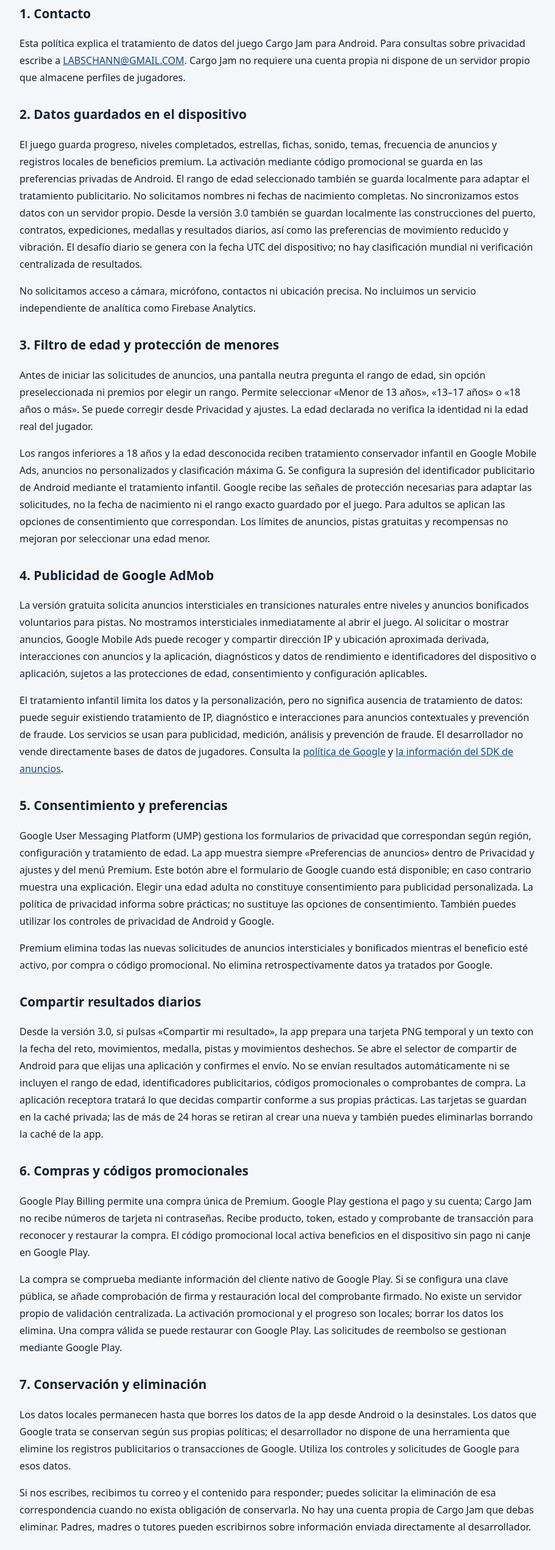
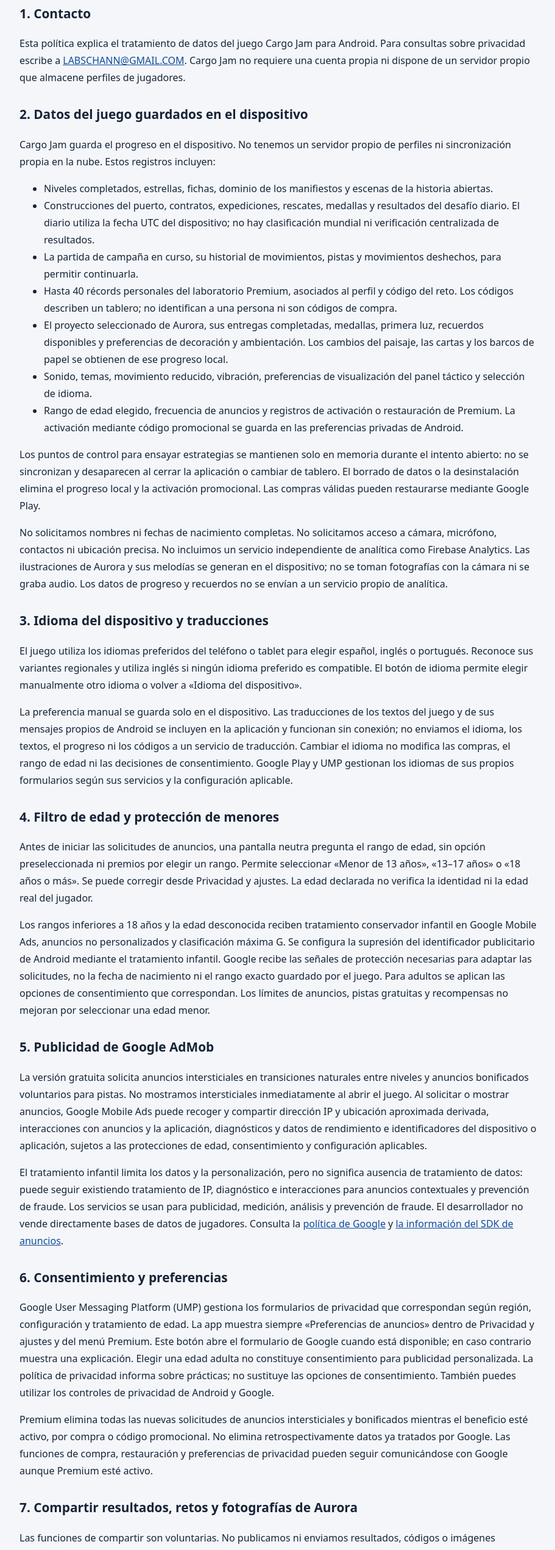
Before and after one commit to jyachann/cargojam-privacidad, a plain HTML site: page index.html in a window 1280 px wide. Shown: the part 240-2781 px from the top of the page at 61% size, without its empty margins (183-1094 px from the left). Drawn offline with Linux system fonts and the light colour scheme.

Commit message:
Actualiza privacidad: idiomas, Aurora, laboratorio Premium y datos locales

```diff
--- a/index.html
+++ b/index.html
@@ -1,12 +1,33 @@
-<!doctype html><html lang="es"><head><meta charset="utf-8"><meta name="viewport" content="width=device-width,initial-scale=1"><title>Política de privacidad | Cargo Jam</title><style>body{margin:0;background:#f4f6fa;color:#172436;font:16px/1.75 system-ui,sans-serif}main{max-width:850px;margin:auto;padding:32px 24px 64px}h1{font-size:2.5rem;line-height:1.2}h2{font-size:1.3rem}section{margin:28px 0}a{color:#104b9b;overflow-wrap:anywhere}header{border-top:6px solid #1659ae;padding-top:20px}</style></head><body><main><header><b>CARGO JAM</b><h1>Política de privacidad</h1><p>Última actualización: 18 de octubre de 2026</p></header>
+<!doctype html><html lang="es"><head><meta charset="utf-8"><meta name="viewport" content="width=device-width,initial-scale=1"><title>Política de privacidad | Cargo Jam</title><style>body{margin:0;background:#f4f6fa;color:#172436;font:16px/1.75 system-ui,sans-serif}main{max-width:850px;margin:auto;padding:32px 24px 64px}h1{font-size:2.5rem;line-height:1.2}h2{font-size:1.3rem}section{margin:28px 0}a{color:#104b9b;overflow-wrap:anywhere}header{border-top:6px solid #1659ae;padding-top:20px}</style></head><body><main><header><b>CARGO JAM</b><h1>Política de privacidad</h1><p>Última actualización: 28 de octubre de 2026</p></header>
 <section><h2>1. Contacto</h2><p>Esta política explica el tratamiento de datos del juego Cargo Jam para Android. Para consultas sobre privacidad escribe a <a href="mailto:LABSCHANN@GMAIL.COM">LABSCHANN@GMAIL.COM</a>. Cargo Jam no requiere una cuenta propia ni dispone de un servidor propio que almacene perfiles de jugadores.</p></section>
-<section><h2>2. Datos guardados en el dispositivo</h2><p>El juego guarda progreso, niveles completados, estrellas, fichas, sonido, temas, frecuencia de anuncios y registros locales de beneficios premium. La activación mediante código promocional se guarda en las preferencias privadas de Android. El rango de edad seleccionado también se guarda localmente para adaptar el tratamiento publicitario. No solicitamos nombres ni fechas de nacimiento completas. No sincronizamos estos datos con un servidor propio. Desde la versión 3.0 también se guardan localmente las construcciones del puerto, contratos, expediciones, medallas y resultados diarios, así como las preferencias de movimiento reducido y vibración. El desafío diario se genera con la fecha UTC del dispositivo; no hay clasificación mundial ni verificación centralizada de resultados.</p><p>No solicitamos acceso a cámara, micrófono, contactos ni ubicación precisa. No incluimos un servicio independiente de analítica como Firebase Analytics.</p></section>
-<section><h2>3. Filtro de edad y protección de menores</h2><p>Antes de iniciar las solicitudes de anuncios, una pantalla neutra pregunta el rango de edad, sin opción preseleccionada ni premios por elegir un rango. Permite seleccionar «Menor de 13 años», «13–17 años» o «18 años o más». Se puede corregir desde Privacidad y ajustes. La edad declarada no verifica la identidad ni la edad real del jugador.</p><p>Los rangos inferiores a 18 años y la edad desconocida reciben tratamiento conservador infantil en Google Mobile Ads, anuncios no personalizados y clasificación máxima G. Se configura la supresión del identificador publicitario de Android mediante el tratamiento infantil. Google recibe las señales de protección necesarias para adaptar las solicitudes, no la fecha de nacimiento ni el rango exacto guardado por el juego. Para adultos se aplican las opciones de consentimiento que correspondan. Los límites de anuncios, pistas gratuitas y recompensas no mejoran por seleccionar una edad menor.</p></section>
-<section><h2>4. Publicidad de Google AdMob</h2><p>La versión gratuita solicita anuncios intersticiales en transiciones naturales entre niveles y anuncios bonificados voluntarios para pistas. No mostramos intersticiales inmediatamente al abrir el juego. Al solicitar o mostrar anuncios, Google Mobile Ads puede recoger y compartir dirección IP y ubicación aproximada derivada, interacciones con anuncios y la aplicación, diagnósticos y datos de rendimiento e identificadores del dispositivo o aplicación, sujetos a las protecciones de edad, consentimiento y configuración aplicables.</p><p>El tratamiento infantil limita los datos y la personalización, pero no significa ausencia de tratamiento de datos: puede seguir existiendo tratamiento de IP, diagnóstico e interacciones para anuncios contextuales y prevención de fraude. Los servicios se usan para publicidad, medición, análisis y prevención de fraude. El desarrollador no vende directamente bases de datos de jugadores. Consulta la <a href="https://policies.google.com/privacy">política de Google</a> y <a href="https://developers.google.com/admob/android/privacy/play-data-disclosure">la información del SDK de anuncios</a>.</p></section>
-<section><h2>5. Consentimiento y preferencias</h2><p>Google User Messaging Platform (UMP) gestiona los formularios de privacidad que correspondan según región, configuración y tratamiento de edad. La app muestra siempre «Preferencias de anuncios» dentro de Privacidad y ajustes y del menú Premium. Este botón abre el formulario de Google cuando está disponible; en caso contrario muestra una explicación. Elegir una edad adulta no constituye consentimiento para publicidad personalizada. La política de privacidad informa sobre prácticas; no sustituye las opciones de consentimiento. También puedes utilizar los controles de privacidad de Android y Google.</p><p>Premium elimina todas las nuevas solicitudes de anuncios intersticiales y bonificados mientras el beneficio esté activo, por compra o código promocional. No elimina retrospectivamente datos ya tratados por Google.</p></section>
-<section><h2>Compartir resultados diarios</h2><p>Desde la versión 3.0, si pulsas «Compartir mi resultado», la app prepara una tarjeta PNG temporal y un texto con la fecha del reto, movimientos, medalla, pistas y movimientos deshechos. Se abre el selector de compartir de Android para que elijas una aplicación y confirmes el envío. No se envían resultados automáticamente ni se incluyen el rango de edad, identificadores publicitarios, códigos promocionales o comprobantes de compra. La aplicación receptora tratará lo que decidas compartir conforme a sus propias prácticas. Las tarjetas se guardan en la caché privada; las de más de 24 horas se retiran al crear una nueva y también puedes eliminarlas borrando la caché de la app.</p></section>
-<section><h2>6. Compras y códigos promocionales</h2><p>Google Play Billing permite una compra única de Premium. Google Play gestiona el pago y su cuenta; Cargo Jam no recibe números de tarjeta ni contraseñas. Recibe producto, token, estado y comprobante de transacción para reconocer y restaurar la compra. El código promocional local activa beneficios en el dispositivo sin pago ni canje en Google Play.</p><p>La compra se comprueba mediante información del cliente nativo de Google Play. Si se configura una clave pública, se añade comprobación de firma y restauración local del comprobante firmado. No existe un servidor propio de validación centralizada. La activación promocional y el progreso son locales; borrar los datos los elimina. Una compra válida se puede restaurar con Google Play. Las solicitudes de reembolso se gestionan mediante Google Play.</p></section>
-<section><h2>7. Conservación y eliminación</h2><p>Los datos locales permanecen hasta que borres los datos de la app desde Android o la desinstales. Los datos que Google trata se conservan según sus propias políticas; el desarrollador no dispone de una herramienta que elimine los registros publicitarios o transacciones de Google. Utiliza los controles y solicitudes de Google para esos datos.</p><p>Si nos escribes, recibimos tu correo y el contenido para responder; puedes solicitar la eliminación de esa correspondencia cuando no exista obligación de conservarla. No hay una cuenta propia de Cargo Jam que debas eliminar. Padres, madres o tutores pueden escribirnos sobre información enviada directamente al desarrollador.</p></section>
-<section><h2>8. Seguridad y tratamiento internacional</h2><p>El juego limita el puente nativo a sus recursos locales. Los servicios externos transmiten información mediante conexiones cifradas. Ningún sistema garantiza seguridad absoluta. Google y el alojamiento pueden tratar datos fuera de tu país conforme a sus políticas.</p></section>
-<section><h2>9. Esta página</h2><p>La página no contiene cookies publicitarias, formularios ni seguimiento propio. Se aloja en GitHub Pages, cuyo proveedor puede registrar la IP por seguridad. Consulta la <a href="https://docs.github.com/es/site-policy/privacy-policies/github-general-privacy-statement">declaración de privacidad de GitHub</a>.</p></section>
-<section><h2>10. Actualizaciones</h2><p>Publicaremos cambios con su fecha cuando se modifiquen funciones o prácticas. Cuando corresponda, los servicios solicitarán nuevas decisiones de consentimiento.</p></section><footer>Contacto: <a href="mailto:LABSCHANN@GMAIL.COM">LABSCHANN@GMAIL.COM</a></footer></main></body></html>
+<section><h2>2. Datos del juego guardados en el dispositivo</h2>
+<p>Cargo Jam guarda el progreso en el dispositivo. No tenemos un servidor propio de perfiles ni sincronización propia en la nube. Estos registros incluyen:</p>
+<ul>
+<li>Niveles completados, estrellas, fichas, dominio de los manifiestos y escenas de la historia abiertas.</li>
+<li>Construcciones del puerto, contratos, expediciones, rescates, medallas y resultados del desafío diario. El diario utiliza la fecha UTC del dispositivo; no hay clasificación mundial ni verificación centralizada de resultados.</li>
+<li>La partida de campaña en curso, su historial de movimientos, pistas y movimientos deshechos, para permitir continuarla.</li>
+<li>Hasta 40 récords personales del laboratorio Premium, asociados al perfil y código del reto. Los códigos describen un tablero; no identifican a una persona ni son códigos de compra.</li>
+<li>El proyecto seleccionado de Aurora, sus entregas completadas, medallas, primera luz, recuerdos disponibles y preferencias de decoración y ambientación. Los cambios del paisaje, las cartas y los barcos de papel se obtienen de ese progreso local.</li>
+<li>Sonido, temas, movimiento reducido, vibración, preferencias de visualización del panel táctico y selección de idioma.</li>
+<li>Rango de edad elegido, frecuencia de anuncios y registros de activación o restauración de Premium. La activación mediante código promocional se guarda en las preferencias privadas de Android.</li>
+</ul>
+<p>Los puntos de control para ensayar estrategias se mantienen solo en memoria durante el intento abierto: no se sincronizan y desaparecen al cerrar la aplicación o cambiar de tablero. El borrado de datos o la desinstalación elimina el progreso local y la activación promocional. Las compras válidas pueden restaurarse mediante Google Play.</p>
+<p>No solicitamos nombres ni fechas de nacimiento completas. No solicitamos acceso a cámara, micrófono, contactos ni ubicación precisa. No incluimos un servicio independiente de analítica como Firebase Analytics. Las ilustraciones de Aurora y sus melodías se generan en el dispositivo; no se toman fotografías con la cámara ni se graba audio. Los datos de progreso y recuerdos no se envían a un servicio propio de analítica.</p></section>
+<section><h2>3. Idioma del dispositivo y traducciones</h2><p>El juego utiliza los idiomas preferidos del teléfono o tablet para elegir español, inglés o portugués. Reconoce sus variantes regionales y utiliza inglés si ningún idioma preferido es compatible. El botón de idioma permite elegir manualmente otro idioma o volver a «Idioma del dispositivo».</p><p>La preferencia manual se guarda solo en el dispositivo. Las traducciones de los textos del juego y de sus mensajes propios de Android se incluyen en la aplicación y funcionan sin conexión; no enviamos el idioma, los textos, el progreso ni los códigos a un servicio de traducción. Cambiar el idioma no modifica las compras, el rango de edad ni las decisiones de consentimiento. Google Play y UMP gestionan los idiomas de sus propios formularios según sus servicios y la configuración aplicable.</p></section>
+<section><h2>4. Filtro de edad y protección de menores</h2><p>Antes de iniciar las solicitudes de anuncios, una pantalla neutra pregunta el rango de edad, sin opción preseleccionada ni premios por elegir un rango. Permite seleccionar «Menor de 13 años», «13–17 años» o «18 años o más». Se puede corregir desde Privacidad y ajustes. La edad declarada no verifica la identidad ni la edad real del jugador.</p><p>Los rangos inferiores a 18 años y la edad desconocida reciben tratamiento conservador infantil en Google Mobile Ads, anuncios no personalizados y clasificación máxima G. Se configura la supresión del identificador publicitario de Android mediante el tratamiento infantil. Google recibe las señales de protección necesarias para adaptar las solicitudes, no la fecha de nacimiento ni el rango exacto guardado por el juego. Para adultos se aplican las opciones de consentimiento que correspondan. Los límites de anuncios, pistas gratuitas y recompensas no mejoran por seleccionar una edad menor.</p></section>
+<section><h2>5. Publicidad de Google AdMob</h2><p>La versión gratuita solicita anuncios intersticiales en transiciones naturales entre niveles y anuncios bonificados voluntarios para pistas. No mostramos intersticiales inmediatamente al abrir el juego. Al solicitar o mostrar anuncios, Google Mobile Ads puede recoger y compartir dirección IP y ubicación aproximada derivada, interacciones con anuncios y la aplicación, diagnósticos y datos de rendimiento e identificadores del dispositivo o aplicación, sujetos a las protecciones de edad, consentimiento y configuración aplicables.</p><p>El tratamiento infantil limita los datos y la personalización, pero no significa ausencia de tratamiento de datos: puede seguir existiendo tratamiento de IP, diagnóstico e interacciones para anuncios contextuales y prevención de fraude. Los servicios se usan para publicidad, medición, análisis y prevención de fraude. El desarrollador no vende directamente bases de datos de jugadores. Consulta la <a href="https://policies.google.com/privacy">política de Google</a> y <a href="https://developers.google.com/admob/android/privacy/play-data-disclosure">la información del SDK de anuncios</a>.</p></section>
+<section><h2>6. Consentimiento y preferencias</h2><p>Google User Messaging Platform (UMP) gestiona los formularios de privacidad que correspondan según región, configuración y tratamiento de edad. La app muestra siempre «Preferencias de anuncios» dentro de Privacidad y ajustes y del menú Premium. Este botón abre el formulario de Google cuando está disponible; en caso contrario muestra una explicación. Elegir una edad adulta no constituye consentimiento para publicidad personalizada. La política de privacidad informa sobre prácticas; no sustituye las opciones de consentimiento. También puedes utilizar los controles de privacidad de Android y Google.</p><p>Premium elimina todas las nuevas solicitudes de anuncios intersticiales y bonificados mientras el beneficio esté activo, por compra o código promocional. No elimina retrospectivamente datos ya tratados por Google. Las funciones de compra, restauración y preferencias de privacidad pueden seguir comunicándose con Google aunque Premium esté activo.</p></section>
+<section><h2>7. Compartir resultados, retos y fotografías de Aurora</h2>
+<p>Las funciones de compartir son voluntarias. No publicamos ni enviamos resultados, códigos o imágenes automáticamente. En Android se abre el selector del sistema para que elijas una aplicación y decidas si enviar el contenido. La aplicación receptora tratará lo que compartas conforme a sus propias prácticas.</p>
+<ul>
+<li><strong>Diario:</strong> al pulsar «Compartir mi resultado», se prepara una tarjeta PNG temporal y un texto con fecha del reto, movimientos, medalla, pistas y movimientos deshechos.</li>
+<li><strong>Laboratorio Premium:</strong> al pulsar «Compartir código», se prepara un texto con la versión del juego, perfil y código del reto, movimientos, pistas y movimientos deshechos. Este código permite reproducir una ruta; no es un identificador personal ni activa Premium.</li>
+<li><strong>Mi Aurora:</strong> al pulsar «Fotografiar mi ciudad», se crea una imagen PNG de la ilustración del paisaje, con el avance de reconstrucción, barcos de papel, decoración y ambientación que muestra. No se captura la pantalla de otras aplicaciones ni se utiliza la cámara. En la vista web se muestra una vista previa y un enlace para guardar la imagen.</li>
+</ul>
+<p>Los textos e imágenes preparados no incluyen rango de edad, identificadores publicitarios, códigos promocionales ni comprobantes de compra. Las imágenes de Aurora sí muestran el progreso visual de tu ciudad; revisa la vista de tu ciudad antes de compartirla.</p>
+<p>En Android las tarjetas del diario y fotografías de Aurora se preparan en la caché privada. Cada imagen compartida utiliza un permiso de lectura limitado a su archivo, sin conceder acceso general al progreso o a los archivos de la aplicación. Al generar otra imagen del mismo tipo se limpian las imágenes de caché de ese tipo que tengan más de 24 horas. También puedes eliminarlas borrando la caché o los datos de la aplicación. Las copias que guardes o envíes a otra aplicación no se eliminan al borrar la caché de Cargo Jam.</p></section>
+<section><h2>8. Compras y códigos promocionales</h2><p>Google Play Billing permite una compra única de Premium. Google Play gestiona el pago y su cuenta; Cargo Jam no recibe números de tarjeta ni contraseñas. Recibe producto, token, estado y comprobante de transacción para reconocer y restaurar la compra. El código promocional local activa beneficios en el dispositivo sin pago ni canje en Google Play. No lo enviamos a un servidor propio para su comprobación.</p><p>La compra se comprueba mediante información del cliente nativo de Google Play. Si se configura una clave pública, se añade comprobación de firma y restauración local del comprobante firmado. No existe un servidor propio de validación centralizada. La activación promocional y el progreso son locales; borrar los datos los elimina. Una compra válida se puede restaurar con Google Play. Las solicitudes de reembolso se gestionan mediante Google Play.</p></section>
+<section><h2>9. Conservación y eliminación</h2><p>Los datos locales permanecen hasta que borres los datos de la app desde Android o la desinstales. Los datos que Google trata se conservan según sus propias políticas; el desarrollador no dispone de una herramienta que elimine los registros publicitarios o transacciones de Google. Utiliza los controles y solicitudes de Google para esos datos.</p><p>Si nos escribes, recibimos tu correo y el contenido para responder; puedes solicitar la eliminación de esa correspondencia cuando no exista obligación de conservarla. No hay una cuenta propia de Cargo Jam que debas eliminar. Padres, madres o tutores pueden escribirnos sobre información enviada directamente al desarrollador.</p></section>
+<section><h2>10. Seguridad y tratamiento internacional</h2><p>El juego limita el puente nativo a sus recursos locales. Los servicios externos transmiten información mediante conexiones cifradas. Ningún sistema garantiza seguridad absoluta. Google y el alojamiento pueden tratar datos fuera de tu país conforme a sus políticas.</p></section>
+<section><h2>11. Esta página</h2><p>La página no contiene cookies publicitarias, formularios ni seguimiento propio. Se aloja en GitHub Pages, cuyo proveedor puede registrar la IP por seguridad. Consulta la <a href="https://docs.github.com/es/site-policy/privacy-policies/github-general-privacy-statement">declaración de privacidad de GitHub</a>.</p></section>
+<section><h2>12. Actualizaciones</h2><p>Publicaremos cambios con su fecha cuando se modifiquen funciones o prácticas. Cuando corresponda, los servicios solicitarán nuevas decisiones de consentimiento.</p></section><footer>Contacto: <a href="mailto:LABSCHANN@GMAIL.COM">LABSCHANN@GMAIL.COM</a></footer></main></body></html>
```
